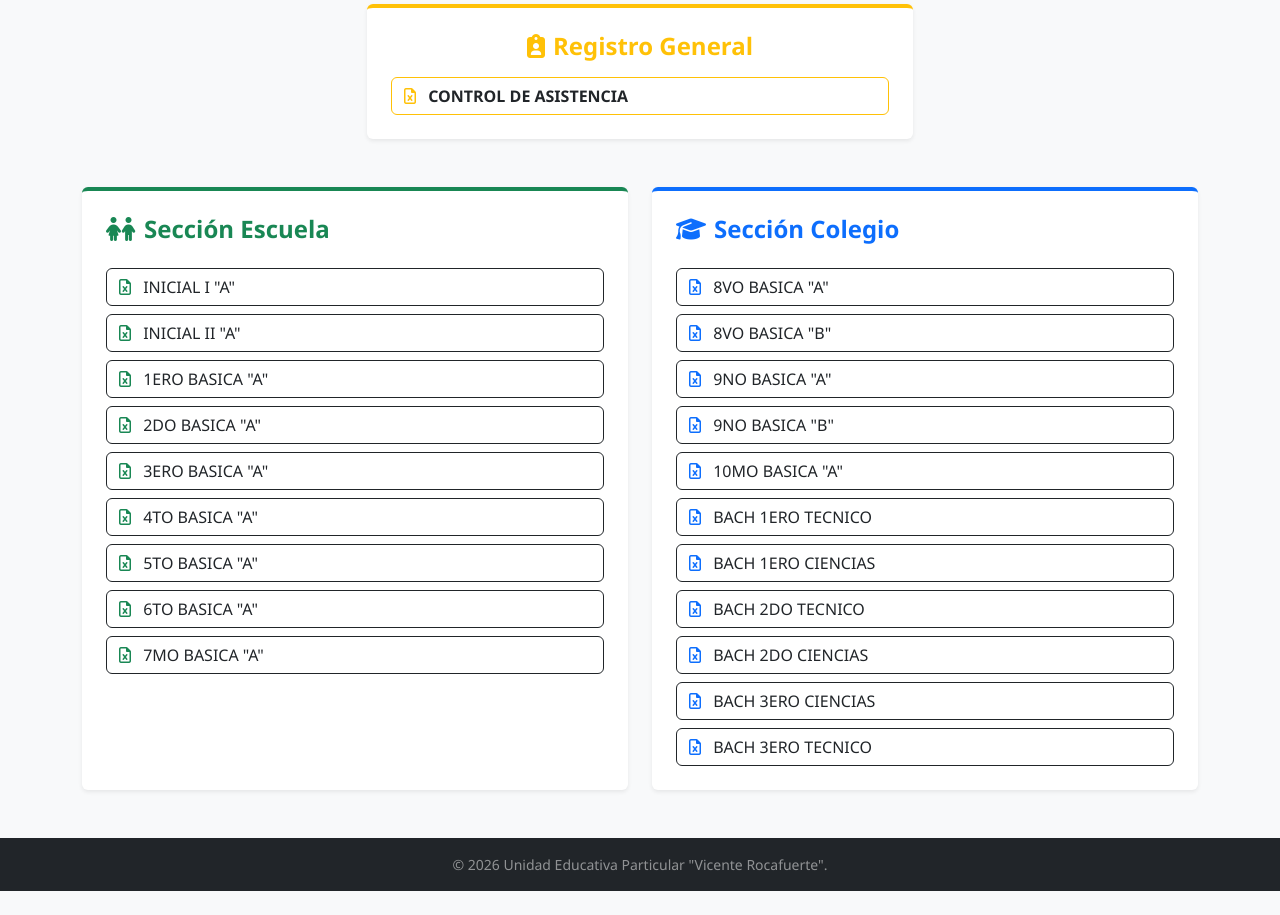
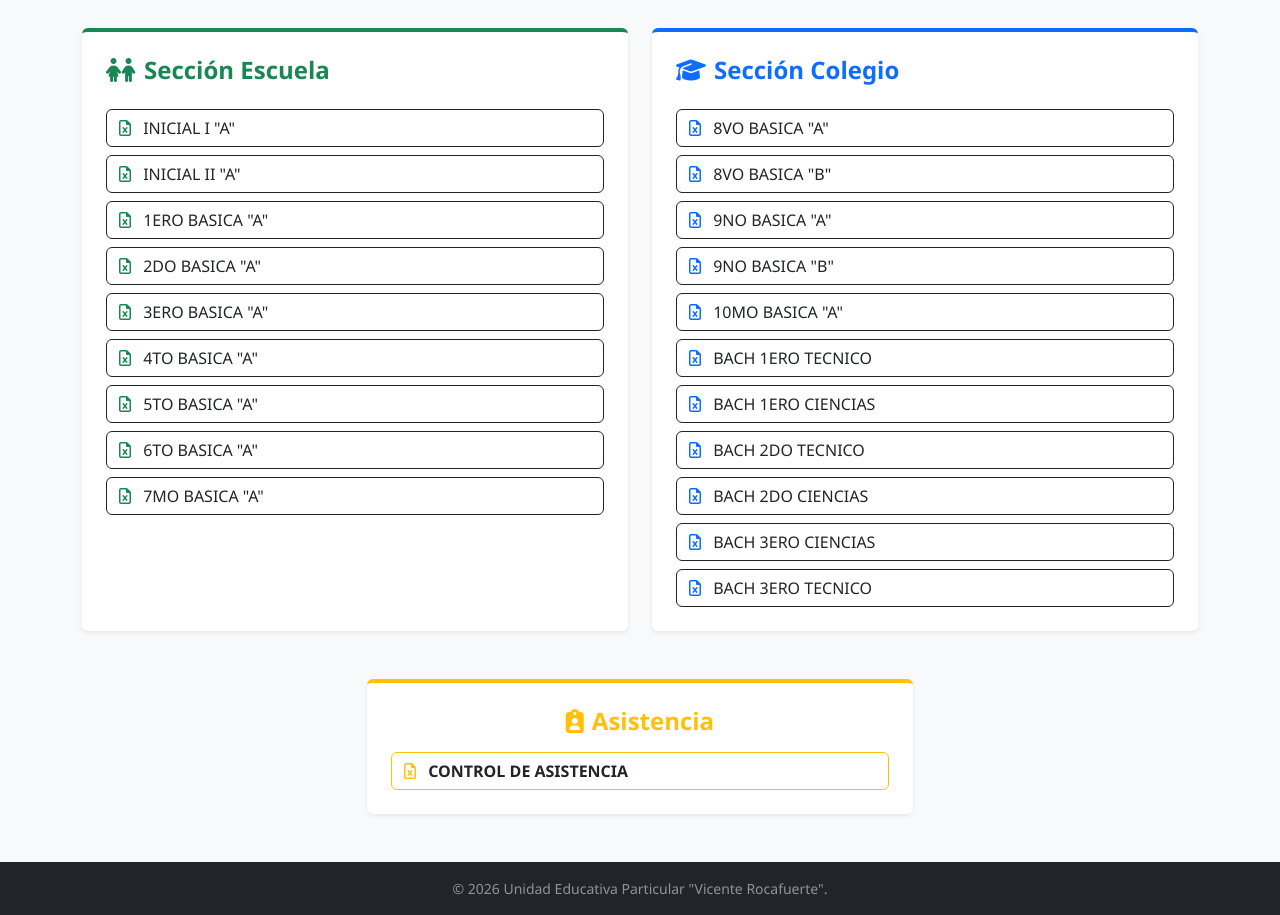
Before and after one commit to darleyveram/web-institucional, a plain HTML site: page linkcalificaciones/index.html in a window 1280 px wide. Shown: the part 389-1304 px from the top of the page. Before the commit the page ends 1280 px from the top, so only its background shows below. Drawn offline with nearby package versions, Linux system fonts and the light colour scheme.

Commit message:
asistencia2.0

```diff
--- a/linkcalificaciones/index.html
+++ b/linkcalificaciones/index.html
@@ -1,12 +1,11 @@
+HTML
 <!DOCTYPE html>
 <html lang="es">
 <head>
     <meta charset="UTF-8">
     <meta name="viewport" content="width=device-width, initial-scale=1.0">
     <title>Enlaces de Calificaciones y Asistencia - U.E.P. "Vicente Rocafuerte"</title>
-    <!-- Bootstrap 5 CSS -->
     <link href="https://cdn.jsdelivr.net/npm/bootstrap@5.3.0/dist/css/bootstrap.min.css" rel="stylesheet">
-    <!-- FontAwesome para Iconos -->
     <link rel="stylesheet" href="https://cdnjs.cloudflare.com/ajax/libs/font-awesome/6.4.0/css/all.min.css">
     <style>
         :root {
@@ -37,17 +36,14 @@
 </head>
 <body>
 
-    <!-- ENCABEZADO EXCLUSIVO -->
     <header class="header-calificaciones text-center shadow-sm">
         <div class="container">
-            <!-- Si deseas el logo aquí, puedes usar ../logo.png para buscarlo en la carpeta de arriba -->
             <img src="../logo.png" alt="Logo UEPVR" height="60" class="mb-2" onerror="this.style.display='none'">
             <h1 class="fs-3 fw-bold text-uppercase mb-1">U.E.P. "Vicente Rocafuerte"</h1>
             <p class="lead mb-0 text-muted-white small text-uppercase" style="color: var(--amarillo-escolar); letter-spacing: 1px;">Pichincha - Manabí</p>
         </div>
     </header>
 
-    <!-- SECCIÓN DE ENLACES -->
     <main class="py-5">
         <div class="container">
             <div class="text-center mb-5">
@@ -60,20 +56,7 @@
                 </a>
             </div>
 
-            <!-- REGISTRO GENERAL DE ASISTENCIA -->
-            <div class="row justify-content-center mb-5">
-                <div class="col-md-8 col-lg-6">
-                    <div class="bg-white p-4 rounded shadow-sm border-top border-4 border-warning text-center">
-                        <h4 class="fw-bold text-warning mb-3"><i class="fa-solid fa-clipboard-user me-2"></i>Registro General</h4>
-                        <div class="d-grid">
-                            <a href="https://docs.google.com/spreadsheets/d/1KtmT6eqOuFE3YrXCbQKaLV56k6_RjKc9PpaQXp57ZAM/edit?usp=drive_link" target="_blank" class="btn btn-outline-warning btn-link-calificaciones text-dark fw-bold"><i class="fa-regular fa-file-excel text-warning me-2"></i> CONTROL DE ASISTENCIA</a>
-                        </div>
-                    </div>
-                </div>
-            </div>
-
-            <div class="row g-4">
-                <!-- SECCIÓN ESCUELA -->
+            <div class="row g-4 mb-5">
                 <div class="col-md-6">
                     <div class="bg-white p-4 rounded shadow-sm h-100 border-top border-4 border-success">
                         <h4 class="fw-bold text-success mb-4"><i class="fa-solid fa-children me-2"></i>Sección Escuela</h4>
@@ -91,7 +74,6 @@
                     </div>
                 </div>
 
-                <!-- SECCIÓN COLEGIO -->
                 <div class="col-md-6">
                     <div class="bg-white p-4 rounded shadow-sm h-100 border-top border-4 border-primary">
                         <h4 class="fw-bold text-primary mb-4"><i class="fa-solid fa-graduation-cap me-2"></i>Sección Colegio</h4>
@@ -111,6 +93,18 @@
                     </div>
                 </div>
             </div>
+
+            <div class="row justify-content-center">
+                <div class="col-md-8 col-lg-6">
+                    <div class="bg-white p-4 rounded shadow-sm border-top border-4 border-warning text-center">
+                        <h4 class="fw-bold text-warning mb-3"><i class="fa-solid fa-clipboard-user me-2"></i>Asistencia</h4>
+                        <div class="d-grid">
+                            <a href="https://docs.google.com/spreadsheets/d/1KtmT6eqOuFE3YrXCbQKaLV56k6_RjKc9PpaQXp57ZAM/edit?usp=drive_link" target="_blank" class="btn btn-outline-warning btn-link-calificaciones text-dark fw-bold"><i class="fa-regular fa-file-excel text-warning me-2"></i> CONTROL DE ASISTENCIA</a>
+                        </div>
+                    </div>
+                </div>
+            </div>
+
         </div>
     </main>
 
```
